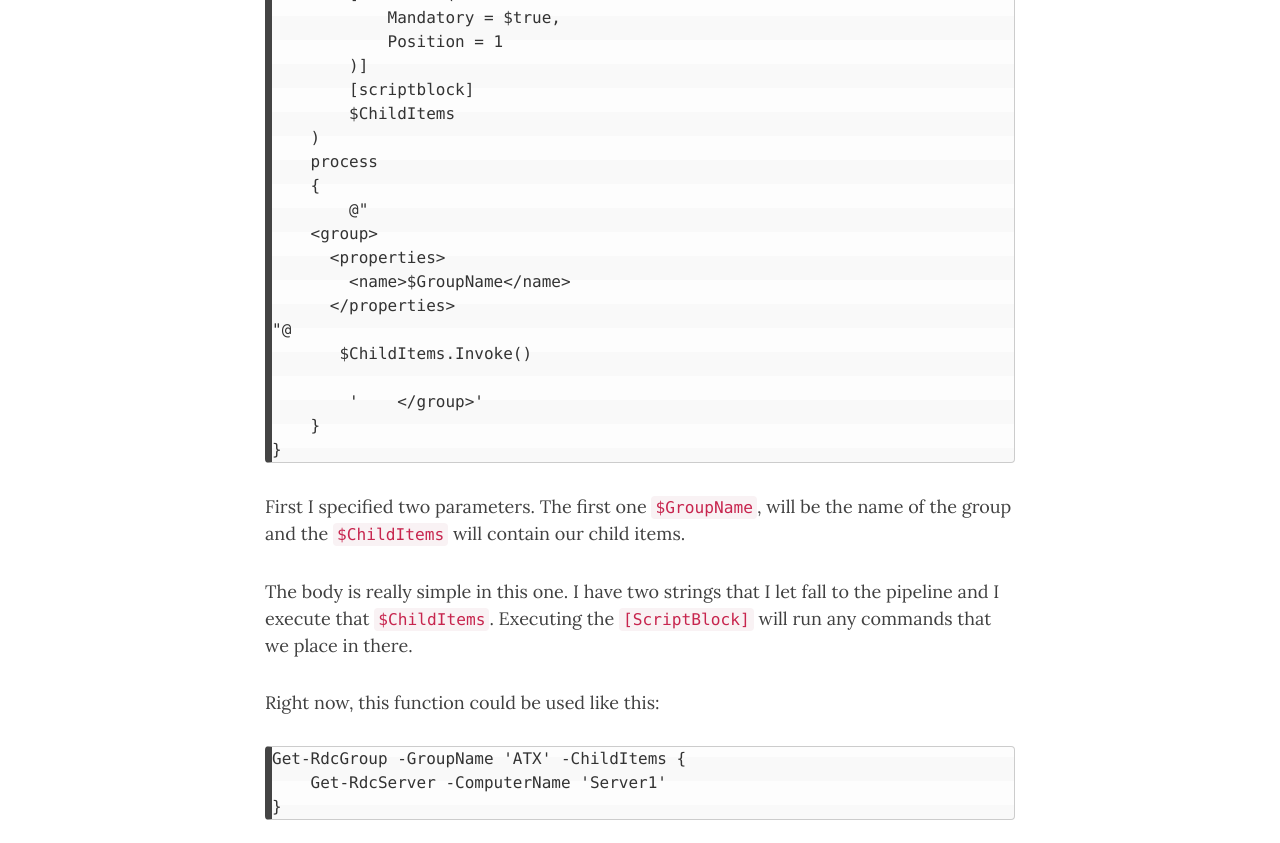
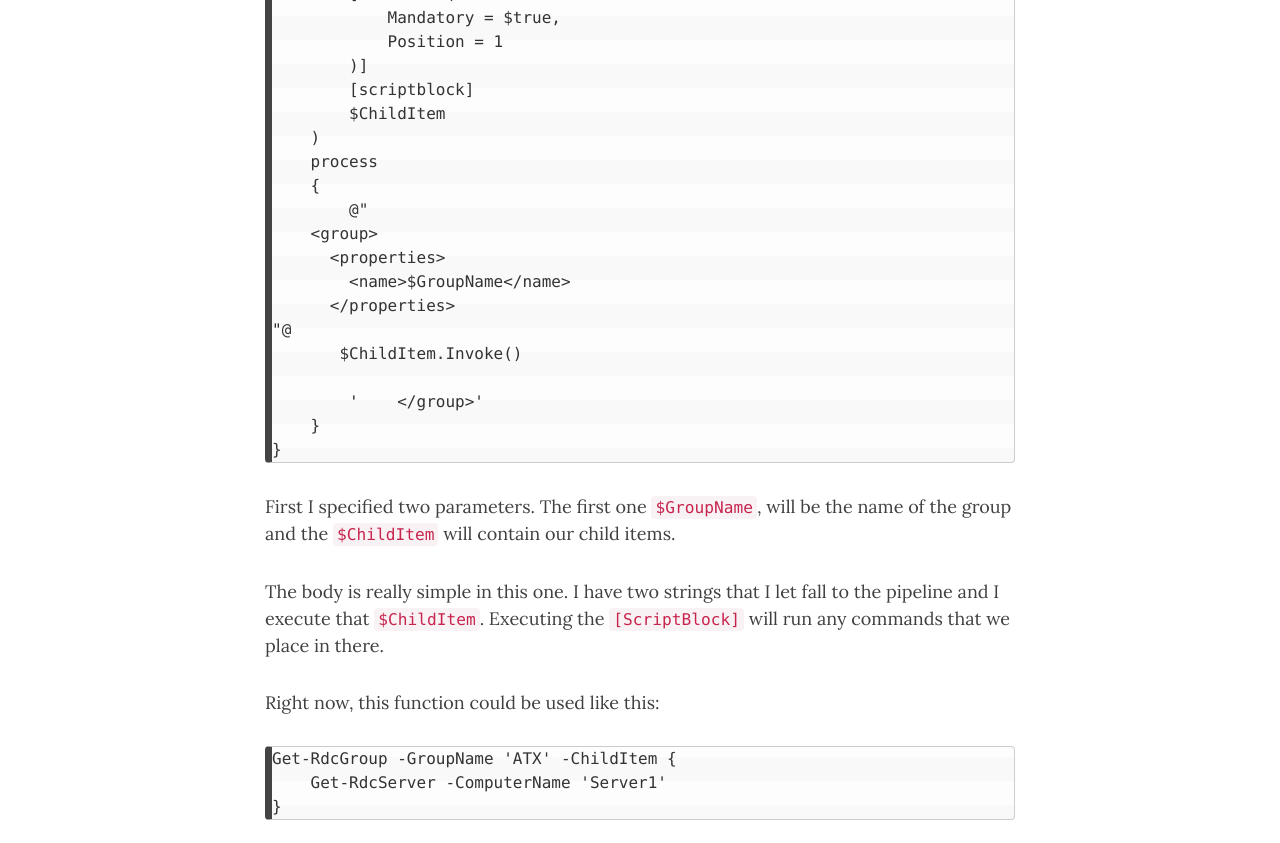
Before and after one commit to KevinMarquette/kevinmarquette.github.io, a Jekyll site: the page built from _posts/2017-03-04-Powershell-DSL-example-RDCMan.md, in a window 1280 px wide and 1400 px high, scrolled down 4779 px. Shown: the part 540-1383 px from the top of the window. Built offline with Jekyll 4.4.1, drawn with Linux system fonts in a browser that asks for light colours; nearby versions of some CDN libraries; some of the changed text lies outside the part shown.

Commit message:
changed a property name

```diff
--- a/_posts/2017-03-04-Powershell-DSL-example-RDCMan.md
+++ b/_posts/2017-03-04-Powershell-DSL-example-RDCMan.md
@@ -170,7 +170,7 @@ Here is our function for creating the group.
                 Position = 1
             )]
             [scriptblock]
-            $ChildItems
+            $ChildItem
         )
         process
         {
@@ -180,19 +180,19 @@ Here is our function for creating the group.
             <name>$GroupName</name>
           </properties>
     "@
-           $ChildItems.Invoke()
+           $ChildItem.Invoke()
 
             '    </group>'
         }
     }
 
-First I specified two parameters. The first one `$GroupName`, will be the name of the group and the `$ChildItems` will contain our child items.
+First I specified two parameters. The first one `$GroupName`, will be the name of the group and the `$ChildItem` will contain our child items.
 
-The body is really simple in this one. I have two strings that I let fall to the pipeline and I execute that `$ChildItems`. Executing the `[ScriptBlock]` will run any commands that we place in there.
+The body is really simple in this one. I have two strings that I let fall to the pipeline and I execute that `$ChildItem`. Executing the `[ScriptBlock]` will run any commands that we place in there.
 
 Right now, this function could be used like this:
 
-    Get-RdcGroup -GroupName 'ATX' -ChildItems {
+    Get-RdcGroup -GroupName 'ATX' -ChildItem {
         Get-RdcServer -ComputerName 'Server1'
     }
 
```
Also changed, not shown: other parts of _posts/2017-03-04-Powershell-DSL-example-RDCMan.md (+1 -1 lines).
